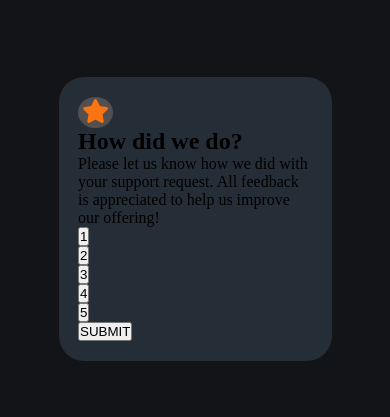
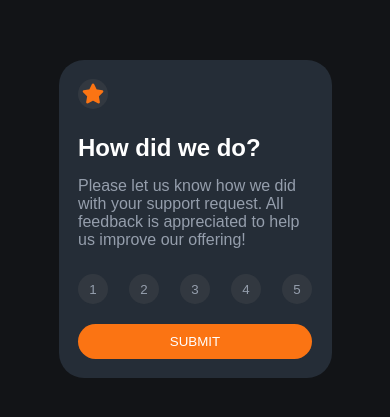
Before and after one commit to chaw-bot/interactive-rating-component, a website: page index.html in a window 390 px wide. Shown: the part 203-620 px from the top of the page. Drawn offline with Linux system fonts and the light colour scheme; a web font is replaced by a local one.

Commit message:
Style both mobile and desktop version

```diff
--- a/index.html
+++ b/index.html
@@ -7,42 +7,40 @@
     <title>Interactive Rating Component</title>
     <link rel="stylesheet" href="style.css" />
     <link rel="preconnect" href="https://fonts.gstatic.com" />
-    <link href="https://fonts.googleapis.com/css2?family=Crete+Round&display=swap" rel="stylesheet" />
+    <link href="https://fonts.google.com/specimen/Overpass" rel="stylesheet" />
     <link href="https://fonts.googleapis.com/css2?family=Roboto:wght@300;400&display=swap" rel="stylesheet" />
     <script src="https://kit.fontawesome.com/b7a7cffe76.js" crossorigin="anonymous"></script>
   </head>
-  <body>
-    <main>
-      <section>
-        <h1 class="star"><i class="fa fa-solid fa-star"></i></h1>
-        <h2>How did we do?</h2>
-      </section>
-      <section>
+  <body class="flex">
+    <main class="no-border">
+      <h1 class="star case"><i class="fa fa-solid fa-star"></i></h1>
+      <section class="text">
+        <h2 class="white">How did we do?</h2>
         <p>
           Please let us know how we did with your
           support request. All feedback is appreciated
           to help us improve our offering!
         </p>
       </section>
-      <section>
-        <ul>
+      <section class="btn-container flex space">
+        <ul class="space flex">
           <li>
-            <button type="button">1</button>
+            <button type="button" class="star button">1</button>
           </li>
           <li>
-            <button type="button">2</button>
+            <button type="button" class="star button">2</button>
           </li>
           <li>
-            <button type="button">3</button>
+            <button type="button" class="star button">3</button>
           </li>
           <li>
-            <button type="button">4</button>
+            <button type="button" class="star button">4</button>
           </li>
           <li>
-            <button type="button">5</button>
+            <button type="button" class="star button">5</button>
           </li>
         </ul>
-        <input type="button" value="SUBMIT" />
+        <input type="button" value="SUBMIT" class="submit white no-border" />
       </section>
     </main>
   </body>
--- a/style.css
+++ b/style.css
@@ -4,10 +4,27 @@
   margin: 0;
   list-style: none;
   text-decoration: none;
+  font-family: "Overpass", sans-serif;
+}
+
+.flex {
+  display: flex;
+}
+
+.space {
+  justify-content: space-between;
+}
+
+.white {
+  color: white;
+}
+
+.no-border {
+  border: none;
+  border-radius: 25px;
 }
 
 body {
-  display: flex;
   height: 100vh;
   align-items: center;
   justify-content: center;
@@ -16,20 +33,88 @@ body {
 
 main {
   width: 70%;
-  border-radius: 25px;
   padding: 5%;
   background-color: hsl(213, 19%, 18%);
 }
 
 .star {
-  width: 35px;
-  height: auto;
-  background-color: rgb(83, 79, 79);
+  width: 30px;
+  height: 30px;
+  background-color: hsla(0, 0%, 37%, 0.233);
   border-radius: 50%;
   padding: 1%;
-  text-align: center;
+  border: none;
+  font-weight: 400;
+}
+
+h2 {
+  padding-bottom: 15px;
+}
+
+.star,
+p {
+  color: hsl(217, 12%, 63%);
 }
 
 .star i {
   color: hsl(25, 97%, 53%);
+  font-size: 20px;
 }
+
+.case {
+  display: flex;
+  justify-content: center;
+  align-items: center;
+}
+
+.text {
+  padding: 25px 0;
+}
+
+.btn-container {
+  flex-direction: column;
+  height: 10vh;
+}
+
+.submit {
+  background-color: hsl(25, 97%, 53%);
+  padding: 10px 0;
+}
+
+.button:hover {
+  background-color: hsl(217, 12%, 63%);
+  color: hsl(0, 0%, 100%);
+  cursor: pointer;
+}
+
+.submit:hover {
+  background-color: hsl(0, 0%, 100%);
+  color: hsl(25, 97%, 53%);
+  cursor: pointer;
+}
+
+.button:focus {
+  background-color: hsl(25, 97%, 53%);
+  color: hsl(0, 0%, 100%);
+}
+
+
+@media only screen and (min-width: 768px) {
+  main {
+    width: 30%;
+    padding: 2%;
+  }
+
+  .star {
+    width: 50px;
+    height: 50px;
+  }
+
+  .star i {
+    font-size: 30px;
+  }
+
+  .btn-container {
+    height: 15vh;
+  }
+}
```
